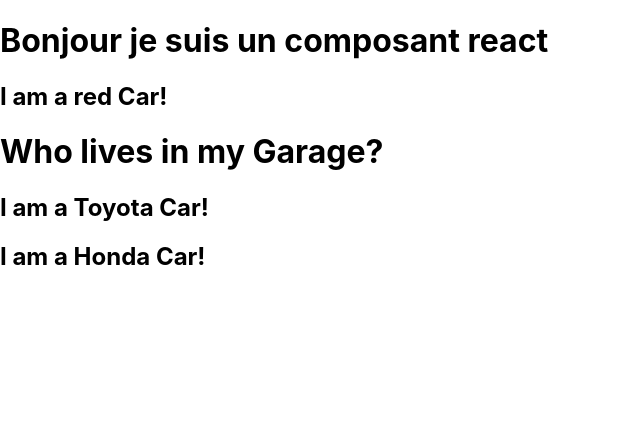
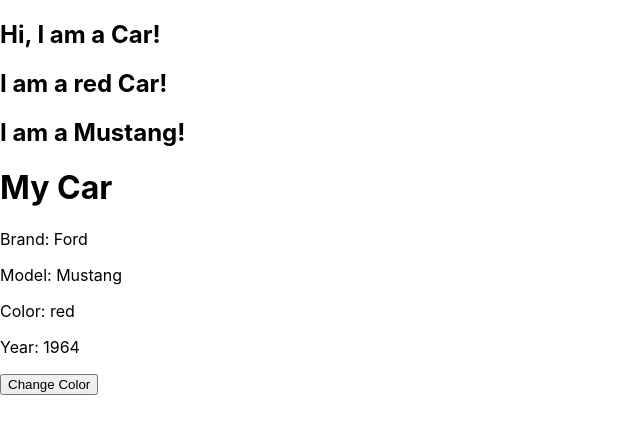
Before and after one commit to ariellechuenteu-cell/Dev-react, a React (Create React App) app: page / in a window 1280 px wide. Shown: the top 434 px of the page, without its empty margins (0-640 px from the left). Built offline with nearby package versions, Linux system fonts and the light colour scheme.

Commit message:
Creation des classes react et utilisation de l'objet integre state

```diff
--- a/src/index.js
+++ b/src/index.js
@@ -6,42 +6,69 @@ import reportWebVitals from './reportWebVitals';
 
 import { createRoot } from 'react-dom/client'
 
-//creation de mon premier composant react
-function Composant() {
-  return <h1>Bonjour je suis un composant react</h1>
+//Creation d'une classe Car qui herite de React.Component
+class Car extends React.Component {
+  render() {
+    return <h2>Hi, I am a Car!</h2>;
+  }
 }
 
-//creation de mon deuxieme composant react avec un argument props
-function Car(props) {
-  return (
-    <h2>I am a {props.color} Car!</h2>
-  );
+//Creation d'une classe MyCar qui herite de React.Component et qui prend une propriete color
+class MyCar extends React.Component {
+  render() {
+    return <h2>I am a {this.props.color} Car!</h2>;
+  }
 }
 
 
-//creation de mon troisieme composant react avec un autre composant a l'interieur
-function MyCar(props) {
-  return (
-    <h2>I am a {props.band} Car!</h2>
-  );
+//Accesoire dans le constructeur de la classe MyCar1 pour initialiser les proprietes de la classe mere
+class MyCar1 extends React.Component {
+  constructor(props) {
+    super(props);
+  }
+  render() {
+    return <h2>I am a {this.props.model}!</h2>;
+  }
 }
 
-function Garage() {
-  return (
-    <>
-      <h1>Who lives in my Garage?</h1>
-      <MyCar band="Toyota" />
-      <MyCar band="Honda" />
-    </>
-  );
+
+// Creation d'une classe qui a un objet state qui contient une propriete brand
+class MyCar2 extends React.Component {
+  constructor(props) {
+    super(props);
+  this.state = {
+    brand: "Ford",
+    model: "Mustang",
+    color: "red",
+    year: 1964
+  };
+  }
+  // Creation d'une methode changeColor qui modifie la propriete color de l'objet state
+  changeColor = () =>{
+    this.setState({color:"blue"})
+  }
+  render() {
+    // Affichage des proprietes de l'objet state et d'un bouton qui appelle la methode changeColor
+    return (
+      <div>
+        <h1>My Car</h1>
+        <p>Brand: {this.state.brand}</p>
+        <p>Model: {this.state.model}</p>
+        <p>Color: {this.state.color}</p>
+        <p>Year: {this.state.year}</p>
+        <button type="button" onClick={this.changeColor}>Change Color</button>
+      </div>
+    );
+  }
 }
 
 const root = ReactDOM.createRoot(document.getElementById('root'));
 root.render(
   <reactStrictMode>
-    <Composant />
-    <Car color="red" />
-    <Garage />
+    <Car />
+    <MyCar color="red" />
+    <MyCar1 model="Mustang"/>
+    <MyCar2 />
   </reactStrictMode>
 );
 
```
